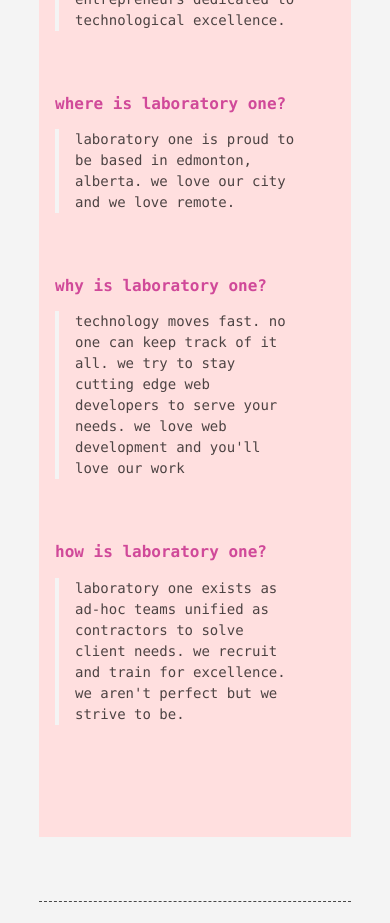
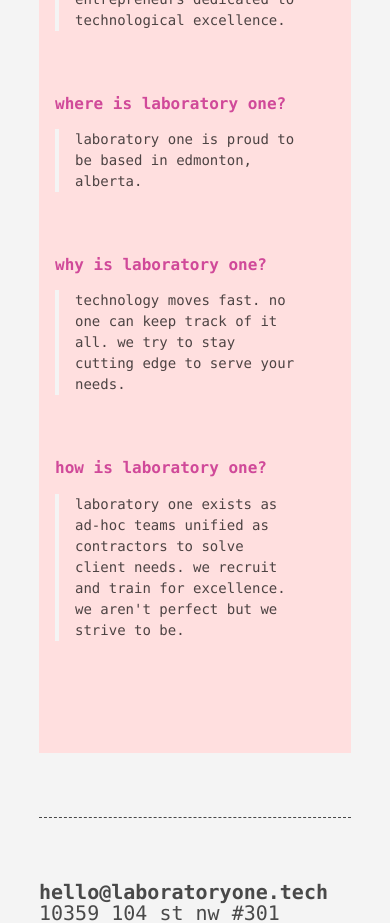
Before and after one commit to laboratory-one/labone.tech, a React (Create React App) app: page / in a window 390 px wide. Shown: the part 1200-2123 px from the top of the page. Built offline with nearby package versions, Linux system fonts and the light colour scheme.

Commit message:
fixed mobile landscape view, nav alignment

```diff
--- a/src/Interview.js
+++ b/src/Interview.js
@@ -40,7 +40,7 @@ class Interview extends Component {
             <div className="pv4-ns">
               <blockquote className="ml0 mt0 pl4-ns pl3 bl bw2 b--near-white">
                 <p className="f6 f5-ns lh-copy measure mt0">
-                  Laboratory One is proud to be based in Edmonton, Alberta. We love our city and we love remote.
+                  Laboratory One is proud to be based in Edmonton, Alberta.
                 </p>
               </blockquote>
             </div>
@@ -52,7 +52,7 @@ class Interview extends Component {
             <div className="pv4-ns">
               <blockquote className="ml0 mt0 pl4-ns pl3 bl bw2 b--near-white">
                 <p className="f6 f5-ns lh-copy measure mt0">
-                  Technology moves fast. No one can keep track of it all. We try to stay cutting edge web developers to serve your needs. We love web development and you'll love our work
+                  Technology moves fast. No one can keep track of it all. We try to stay cutting edge to serve your needs.
                 </p>
               </blockquote>
             </div>
--- a/src/Nav.js
+++ b/src/Nav.js
@@ -7,7 +7,7 @@ import './Nav.css';
 class Nav extends Component {
   render() {
     return (
-      <nav className="relative top-2 left-2-ns flex-column flex-row-ns flex justify-between w-100 border-box pa3 pa4-ns b--dashed bt bb">
+      <nav className="relative top-2 left-2-l flex-column flex-row-ns flex justify-between w-100 border-box pa3 pa4-ns b--dashed bt bb">
         <Link
           className="link dim black-70 f5 mr3"
           to="interview"
```
